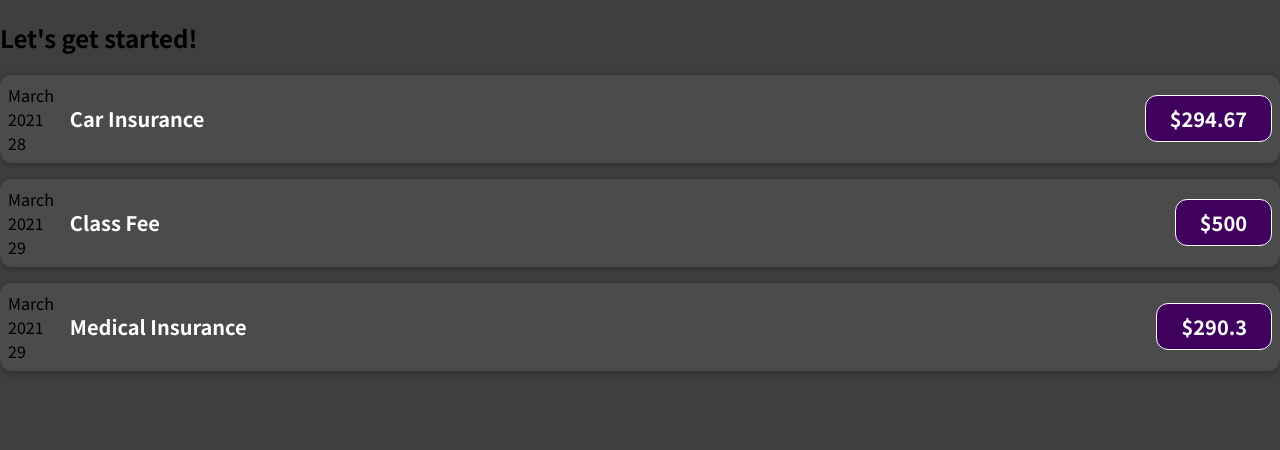
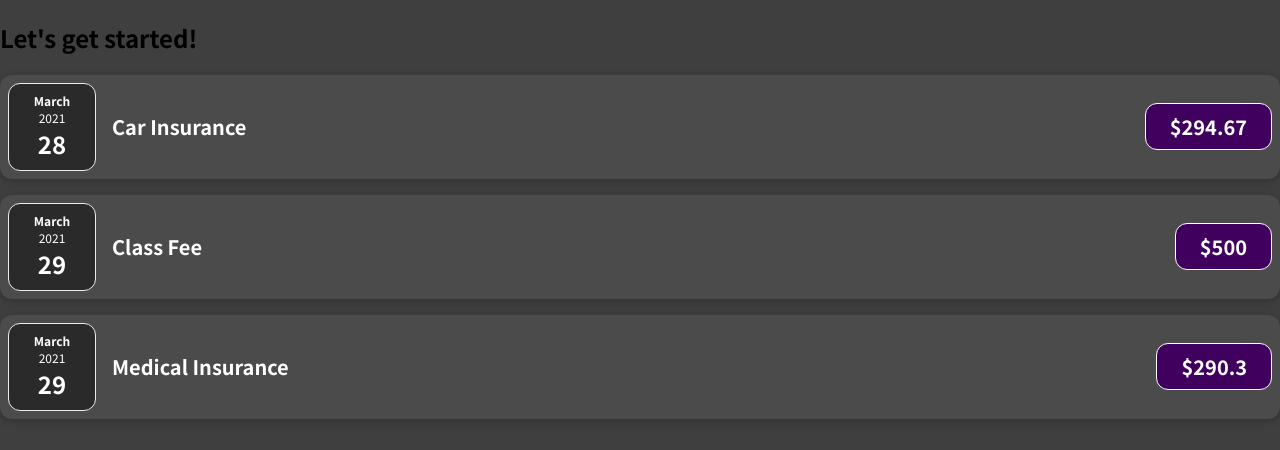
Before and after one commit to RahulFernando/react-complete-guide, a React (Create React App) app: page / in a window 1280 px wide. Shown: the top 450 px of the page. Built offline with nearby package versions, Linux system fonts and the light colour scheme.

Commit message:
component splitting

```diff
--- /dev/null
+++ b/src/components/ExpenseDate.js
@@ -0,0 +1,17 @@
+import React from 'react';
+
+function ExpenseDate(props) {
+  const month = props.expense_date.toLocaleString('en-US', { month: 'long' });
+  const day = props.expense_date.toLocaleString('en-US', { day: '2-digit' });
+  const year = props.expense_date.getFullYear();
+
+  return (
+    <div className="expense-date">
+      <div className="expense-date__month">{month}</div>
+      <div className="expense-date__year">{year}</div>
+      <div className="expense-date__day ">{day}</div>
+    </div>
+  );
+}
+
+export default ExpenseDate;
--- a/src/components/ExpenseItem.js
+++ b/src/components/ExpenseItem.js
@@ -1,18 +1,11 @@
 import React from 'react';
+import ExpenseDate from './ExpenseDate';
 import './style.css';
 
 function ExpenseItem(props) {
-  const  month = props.expense_date.toLocaleString('en-US', { month: 'long' });
-  const day = props.expense_date.toLocaleString('en-US', { day: '2-digit' });
-  const year = props.expense_date.getFullYear();
-
   return (
     <div className="expense-item">
-      <div>
-        <div>{month}</div>
-        <div>{year}</div>
-        <div>{day}</div>
-      </div>
+      <ExpenseDate expense_date={props.expense_date} />
       <div className="expense-item__description">
         <h2>{props.expense_title}</h2>
         <div className="expense-item__price">${props.expense_amount}</div>
--- a/src/components/style.css
+++ b/src/components/style.css
@@ -37,6 +37,33 @@
   border-radius: 12px;
 }
 
+.expense-date {
+  display: flex;
+  flex-direction: column;
+  width: 5.5rem;
+  height: 5.5rem;
+  border: 1px solid #ececec;
+  background-color: #2a2a2a;
+  color: white;
+  border-radius: 12px;
+  align-items: center;
+  justify-content: center;
+}
+
+.expense-date__month {
+  font-size: 0.75rem;
+  font-weight: bold;
+}
+
+.expense-date__year {
+  font-size: 0.75rem;
+}
+
+.expense-date__day {
+  font-size: 1.5rem;
+  font-weight: bold;
+}
+
 @media (min-width: 580px) {
   .expense-item__description {
     flex-direction: row;
```
Also changed, not shown: 1 other file (tests, documents, lock files or other folders).
